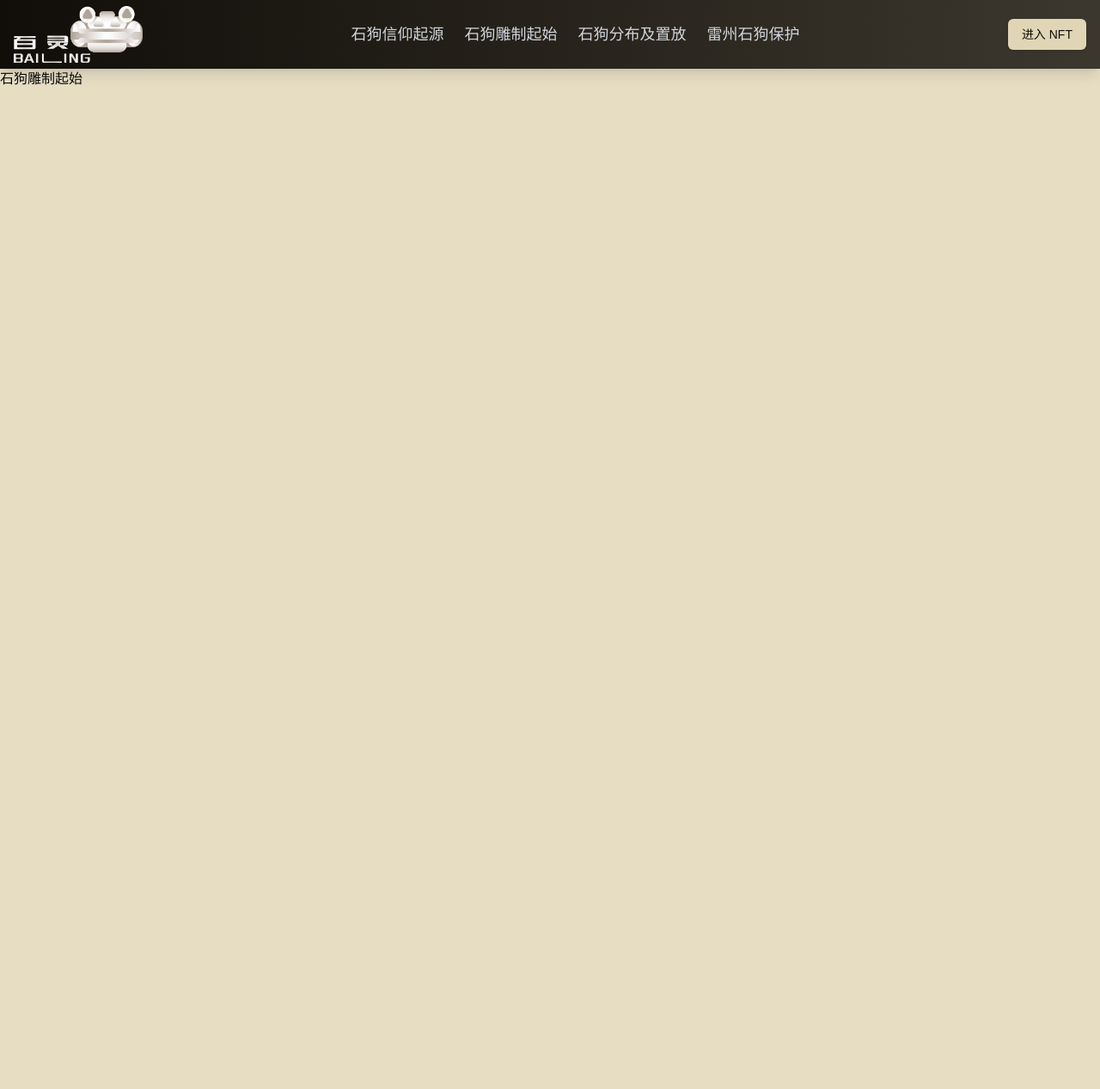
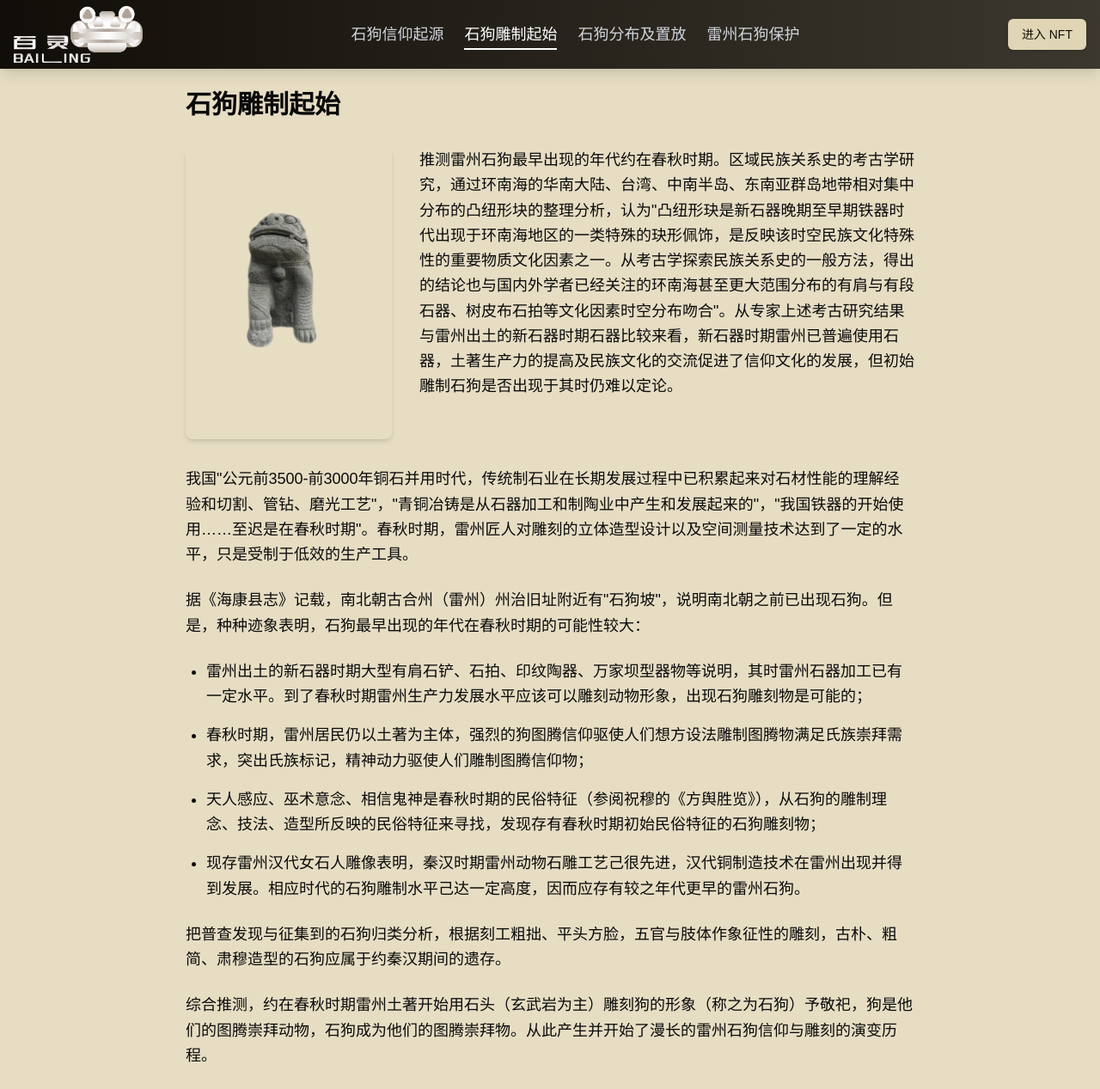
Before and after one commit to qq919006380/meta-relic, a Next.js app: page /making in a window 1280 px wide. Shown: the whole page at 86% size. Before the commit the page ends 800 px from the top, so only its background shows below. Built offline with nearby package versions, Linux system fonts and the light colour scheme.

Commit message:
style: Update button styles in Nav component

```diff
--- a/app/making/page.tsx
+++ b/app/making/page.tsx
@@ -1,7 +1,48 @@
+import Image from "next/image";
+
 export default function Making() {
     return (
-        <div>
-            <h1>石狗雕制起始</h1>
-        </div>
+        <article className="max-w-4xl mx-auto p-6">
+            <h1 className="text-3xl font-bold mb-8">石狗雕制起始</h1>
+
+            <div className="flex flex-col md:flex-row md:gap-8 mb-8">
+                <Image
+                    src="/img/realDog/1.png"
+                    alt="雷州石狗信仰源流"
+                    width={240}
+                    height={320}
+                    className="rounded-lg shadow-md mx-auto md:mx-0 mb-8 md:mb-0"
+                />
+
+                <p className="text-lg leading-relaxed">
+                    推测雷州石狗最早出现的年代约在春秋时期。区域民族关系史的考古学研究，通过环南海的华南大陆、台湾、中南半岛、东南亚群岛地带相对集中分布的凸纽形块的整理分析，认为"凸纽形玦是新石器晚期至早期铁器时代出现于环南海地区的一类特殊的玦形佩饰，是反映该时空民族文化特殊性的重要物质文化因素之一。从考古学探索民族关系史的一般方法，得出的结论也与国内外学者已经关注的环南海甚至更大范围分布的有肩与有段石器、树皮布石拍等文化因素时空分布吻合"。从专家上述考古研究结果与雷州出土的新石器时期石器比较来看，新石器时期雷州已普遍使用石器，土著生产力的提高及民族文化的交流促进了信仰文化的发展，但初始雕制石狗是否出现于其时仍难以定论。
+                </p>
+            </div>
+
+            <div className="space-y-6 text-lg leading-relaxed">
+                <p>
+                    我国"公元前3500-前3000年铜石并用时代，传统制石业在长期发展过程中已积累起来对石材性能的理解经验和切割、管钻、磨光工艺"，"青铜冶铸是从石器加工和制陶业中产生和发展起来的"，"我国铁器的开始使用……至迟是在春秋时期"。春秋时期，雷州匠人对雕刻的立体造型设计以及空间测量技术达到了一定的水平，只是受制于低效的生产工具。
+                </p>
+
+                <p>
+                    据《海康县志》记载，南北朝古合州（雷州）州治旧址附近有"石狗坡"，说明南北朝之前已出现石狗。但是，种种迹象表明，石狗最早出现的年代在春秋时期的可能性较大：
+                </p>
+
+                <ul className="list-disc pl-6 space-y-4">
+                    <li>雷州出土的新石器时期大型有肩石铲、石拍、印纹陶器、万家坝型器物等说明，其时雷州石器加工已有一定水平。到了春秋时期雷州生产力发展水平应该可以雕刻动物形象，出现石狗雕刻物是可能的；</li>
+                    <li>春秋时期，雷州居民仍以土著为主体，强烈的狗图腾信仰驱使人们想方设法雕制图腾物满足氏族崇拜需求，突出氏族标记，精神动力驱使人们雕制图腾信仰物；</li>
+                    <li>天人感应、巫术意念、相信鬼神是春秋时期的民俗特征（参阅祝穆的《方舆胜览》），从石狗的雕制理念、技法、造型所反映的民俗特征来寻找，发现存有春秋时期初始民俗特征的石狗雕刻物；</li>
+                    <li>现存雷州汉代女石人雕像表明，秦汉时期雷州动物石雕工艺己很先进，汉代铜制造技术在雷州出现并得到发展。相应时代的石狗雕制水平己达一定高度，因而应存有较之年代更早的雷州石狗。</li>
+                </ul>
+
+                <p>
+                    把普查发现与征集到的石狗归类分析，根据刻工粗拙、平头方脸，五官与肢体作象征性的雕刻，古朴、粗简、肃穆造型的石狗应属于约秦汉期间的遗存。
+                </p>
+
+                <p>
+                    综合推测，约在春秋时期雷州土著开始用石头（玄武岩为主）雕刻狗的形象（称之为石狗）予敬祀，狗是他们的图腾崇拜动物，石狗成为他们的图腾崇拜物。从此产生并开始了漫长的雷州石狗信仰与雕刻的演变历程。
+                </p>
+            </div>
+        </article>
     )
 }
--- a/app/page.tsx
+++ b/app/page.tsx
@@ -118,7 +118,7 @@ export default function Home() {
               <HoverCard key={num}>
                 <HoverCardTrigger asChild>
                   <div
-                    className="relative w-16 h-24 md:w-24 md:h-32   transition-opacity cursor-pointer"
+                    className="relative w-16 h-24 md:w-24 md:h-32    transition-opacity cursor-pointer"
                   >
                     <Image
                       src={`/img/l${num}.png`}
@@ -137,7 +137,7 @@ export default function Home() {
                         alt={IP_TAGS[Math.min(num - 1, IP_TAGS.length - 1)].ipName}
                         width={150}
                         height={200}
-                        className="object-contain h-full w-full rounded-l-md"
+                        className="object-contain h-full w-full rounded-lg shadow-xl  p-2 py-2"
                       />
                     </div>
 
--- a/components/Nav.tsx
+++ b/components/Nav.tsx
@@ -17,6 +17,8 @@ export default function Nav() {
         { href: '/distribution', text: '石狗分布及置放' },
         { href: '/protection', text: '雷州石狗保护' },
     ];
+
+    const isCurrentPath = (href: string) => pathname === href;
 
     return <div>
         {showNav && (
@@ -38,9 +40,13 @@ export default function Nav() {
                         <div className="hidden md:flex items-center space-x-6">
                             {navLinks.map((link) => (
                                 <a key={link.href} href={link.href} className="group relative flex items-center">
-                                    <span className="text-gray-300 text-lg font-medium hover:text-white transition-colors duration-200 whitespace-nowrap">
+                                    <span className={`text-lg font-medium transition-colors duration-200 whitespace-nowrap ${
+                                        isCurrentPath(link.href) ? 'text-white' : 'text-gray-300 hover:text-white'
+                                    }`}>
                                         {link.text}
-                                        <span className="absolute -bottom-1 left-0 w-0 h-0.5 bg-white transition-all duration-200 group-hover:w-full"></span>
+                                        <span className={`absolute -bottom-1 left-0 h-0.5 bg-white transition-all duration-200 ${
+                                            isCurrentPath(link.href) ? 'w-full' : 'w-0 group-hover:w-full'
+                                        }`}></span>
                                     </span>
                                 </a>
                             ))}
@@ -73,7 +79,11 @@ export default function Nav() {
                                 <a
                                     key={link.href}
                                     href={link.href}
-                                    className="block px-3 py-2 text-base font-medium text-gray-300 hover:text-white hover:bg-gray-800 rounded-md whitespace-nowrap"
+                                    className={`block px-3 py-2 text-base font-medium rounded-md whitespace-nowrap ${
+                                        isCurrentPath(link.href)
+                                            ? 'text-white bg-gray-800'
+                                            : 'text-gray-300 hover:text-white hover:bg-gray-800'
+                                    }`}
                                     onClick={() => setIsMenuOpen(false)}
                                 >
                                     {link.text}
```
